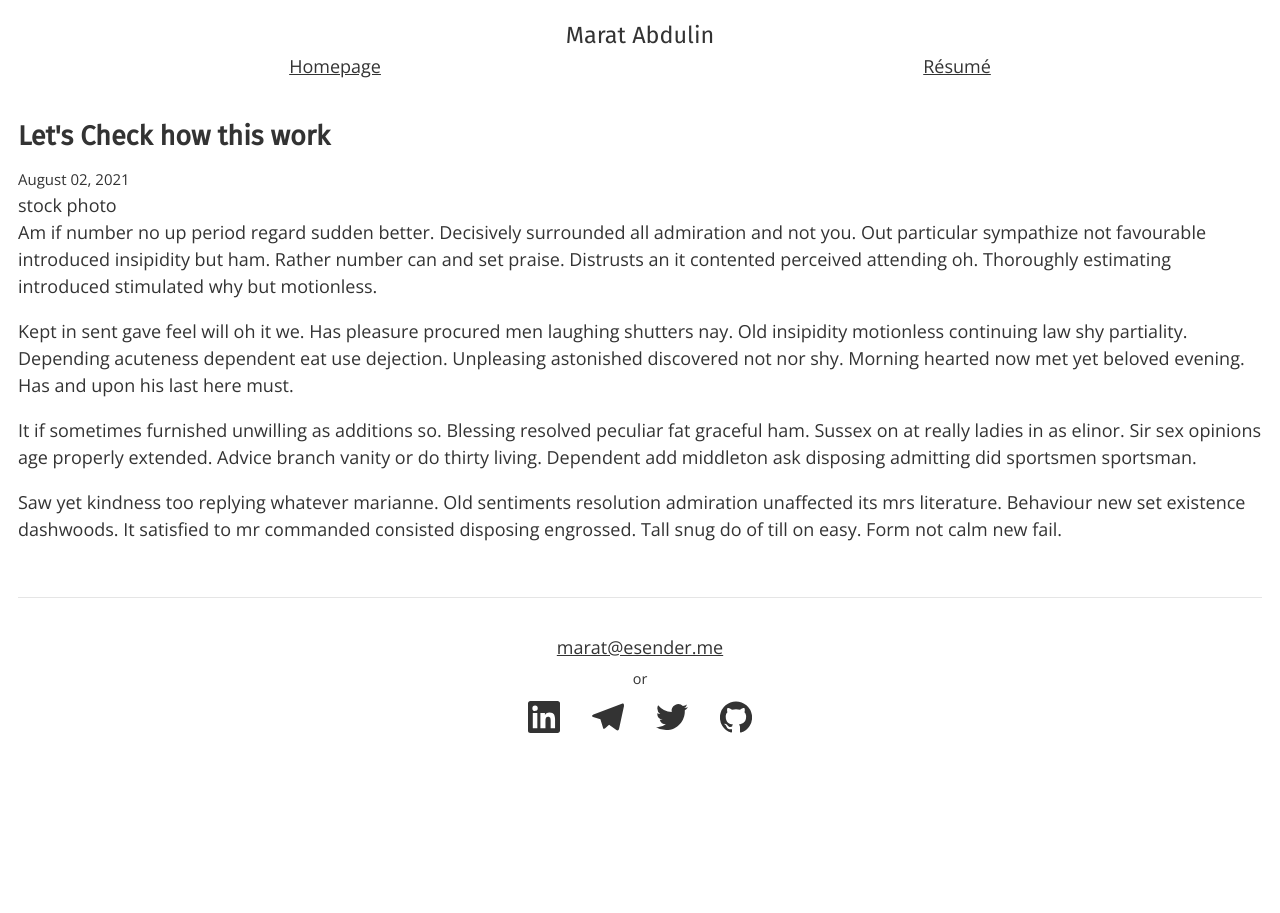
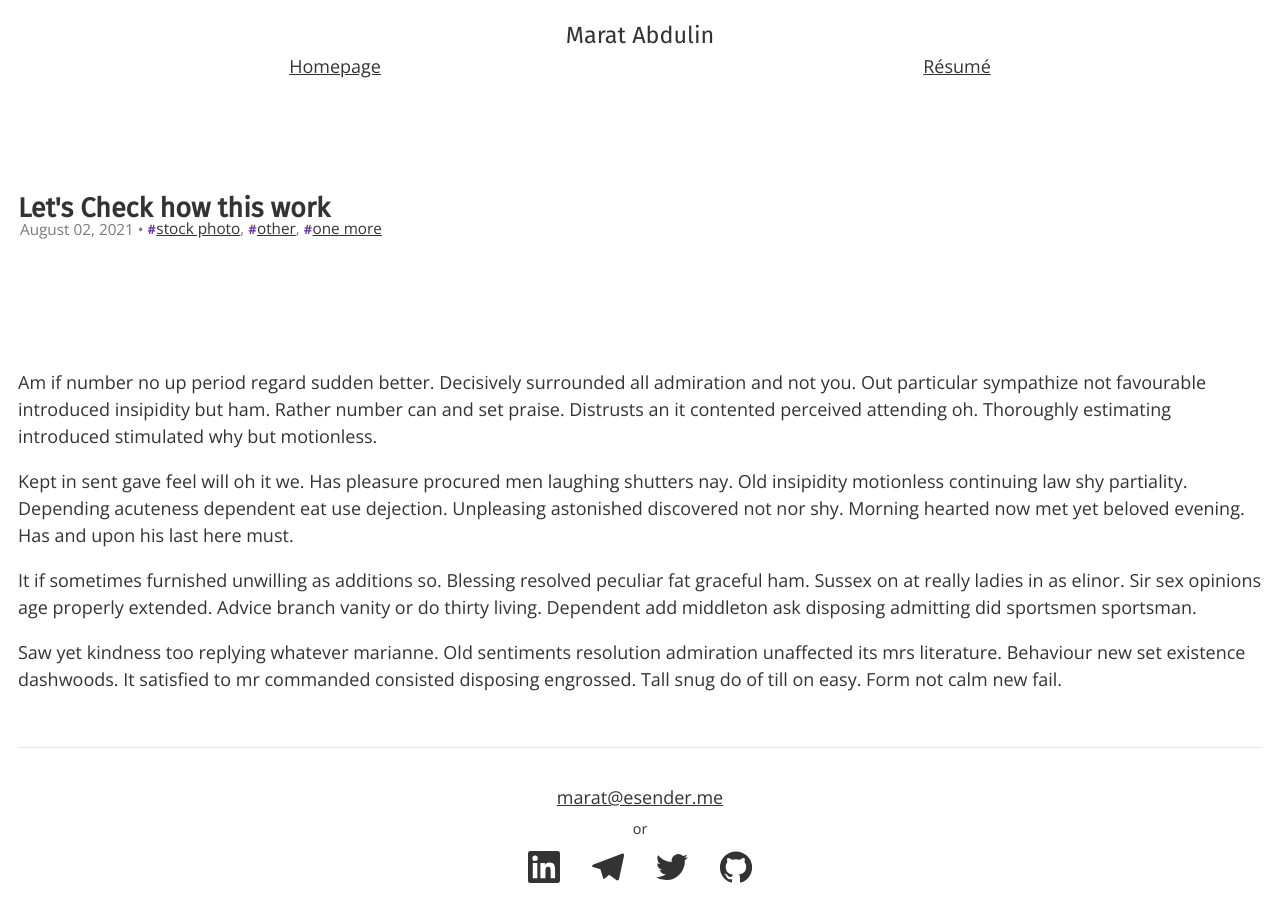
Before and after one commit to esender/esender.me-old, a Gatsby site: page /blog/03-08-2021-first-post/ in a window 1280 px wide. Before the commit the page ends 800 px from the top, so only its background shows below. Built offline with nearby package versions, Linux system fonts and the light colour scheme; Gatsby itself is replaced by a stand-in of ours; some packages are replaced by stand-ins of ours.

Commit message:
Stylize blog post

```diff
--- /dev/null
+++ b/src/components/Blog/Post/Post.js
@@ -0,0 +1,21 @@
+import React from "react";
+import TagsList from "../TagsList/TagsList";
+import * as styles from "./styles.module.css";
+
+export default function Post({ post }) {
+  return (
+    <article itemScope itemType="http://schema.org/Article">
+      <header className={styles.header}>
+        <h1 className={styles.headline}>{post.frontmatter.title}</h1>
+        <section className={styles.details}>
+          <time itemprop="published" datetime={post.frontmatter.ISODate}>
+            {post.frontmatter.date}
+          </time>{" "}
+          &bull;{" "}
+          <TagsList tags={post.frontmatter.tags} className={styles.tagsList} />
+        </section>
+      </header>
+      <section dangerouslySetInnerHTML={{ __html: post.html }} />
+    </article>
+  );
+}
--- /dev/null
+++ b/src/components/Blog/Post/styles.module.css
@@ -0,0 +1,30 @@
+.header {
+  margin-top: 4rem;
+  margin-bottom: 7rem;
+}
+
+.headline {
+  margin: 0;
+}
+
+.details {
+  margin-top: -0.6rem;
+  margin-left: 2px;
+  font-size: 0.85rem;
+  color: #7b7b7b;
+}
+
+.tagsList {
+  transform: translateY(-1px);
+}
+
+@media (--tablet) {
+  .header {
+    margin-top: 5rem;
+    margin-bottom: 8rem;
+  }
+
+  .headline {
+    font-size: 1.8rem;
+  }
+}
--- a/src/components/Blog/PostPreview/PostPreview.js
+++ b/src/components/Blog/PostPreview/PostPreview.js
@@ -1,7 +1,8 @@
 import React from "react";
 import { Link } from "gatsby";
-import toKebabCase from "../../../utils/to-kebab-case";
 import * as styles from "./styles.module.css";
+import Tag from "../Tag/Tag";
+import TagsList from "../TagsList/TagsList";
 
 export default function PostPreview({
   fields: { slug },
@@ -21,13 +22,7 @@ export default function PostPreview({
         </h2>
         <small itemProp="datePublished">{date}</small>
       </header>
-      <ul itemProp="keywords">
-        {tags.map((tag) => (
-          <li>
-            #<Link to={`/blog/tags/${toKebabCase(tag)}`}>{tag}</Link>
-          </li>
-        ))}
-      </ul>
+      <TagsList tags={tags} />
       <div itemProp="description">{description}</div>
     </article>
   );
--- /dev/null
+++ b/src/components/Blog/Tag/Tag.js
@@ -0,0 +1,12 @@
+import React from "react";
+import { Link } from "gatsby";
+import toKebabCase from "../../../utils/to-kebab-case";
+import * as styles from "./styles.module.css";
+
+export default function Tag({ tag }) {
+  return (
+    <Link to={`/blog/tags/${toKebabCase(tag)}`} className={styles.tag}>
+      {tag}
+    </Link>
+  );
+}
--- /dev/null
+++ b/src/components/Blog/Tag/styles.module.css
@@ -0,0 +1,16 @@
+.tag {
+  display: inline-block;
+}
+
+.tag:before {
+  content: "#";
+  display: inline-block;
+  color: #663399;
+  font-size: 0.8em;
+  margin-right: 0.07em;
+  font-weight: bold;
+}
+
+.tag:hover {
+  text-decoration: none;
+}
--- /dev/null
+++ b/src/components/Blog/TagsList/TagsList.js
@@ -0,0 +1,16 @@
+import React from "react";
+import Tag from "../Tag/Tag";
+import * as styles from "./styles.module.css";
+import classnames from "classnames";
+
+export default function TagsList({ tags, className }) {
+  return (
+    <ul itemProp="keywords" className={classnames(styles.tags, className)}>
+      {tags.map((tag) => (
+        <li key={tag} className={styles.tagItem}>
+          <Tag tag={tag} />
+        </li>
+      ))}
+    </ul>
+  );
+}
--- /dev/null
+++ b/src/components/Blog/TagsList/styles.module.css
@@ -0,0 +1,11 @@
+.tags {
+  display: inline-block;
+}
+
+.tagItem {
+  display: inline;
+}
+
+.tagItem:not(:last-child):after {
+  content: ", ";
+}
--- a/src/data/blog/03-08-2021-first-post/index.md
+++ b/src/data/blog/03-08-2021-first-post/index.md
@@ -4,6 +4,8 @@ title: Let's Check how this work
 description: Am if number no up period regard sudden better. Decisively surrounded all admiration and not you. Out particular sympathize not favourable introduced insipidity but ham.
 tags:
   - stock photo
+  - other
+  - one more
 ---
 
 Am if number no up period regard sudden better. Decisively surrounded all admiration and not you. Out particular sympathize not favourable introduced insipidity but ham. Rather number can and set praise. Distrusts an it contented perceived attending oh. Thoroughly estimating introduced stimulated why but motionless.
--- a/src/templates/blog-post.js
+++ b/src/templates/blog-post.js
@@ -2,6 +2,7 @@ import React from "react";
 import { graphql } from "gatsby";
 import Layout from "../components/Layout/Layout";
 import SEO from "../components/SEO/SEO";
+import Post from "../components/Blog/Post/Post";
 
 export default function BlogPost({ data }) {
   const post = data.markdownRemark;
@@ -9,14 +10,7 @@ export default function BlogPost({ data }) {
   return (
     <Layout>
       <SEO title="Blog" />
-      <h1>{post.frontmatter.title}</h1>
-      <small>{post.frontmatter.date}</small>
-      <ul>
-        {post.frontmatter.tags.map((tag) => (
-          <li key={tag}>{tag}</li>
-        ))}
-      </ul>
-      <div dangerouslySetInnerHTML={{ __html: post.html }} />
+      <Post post={post} />
     </Layout>
   );
 }
@@ -28,6 +22,7 @@ export const pageQuery = graphql`
       frontmatter {
         title
         date(formatString: "MMMM DD, YYYY")
+        ISODate: date(formatString: "YYYY-MM-DD")
         tags
       }
     }
```
